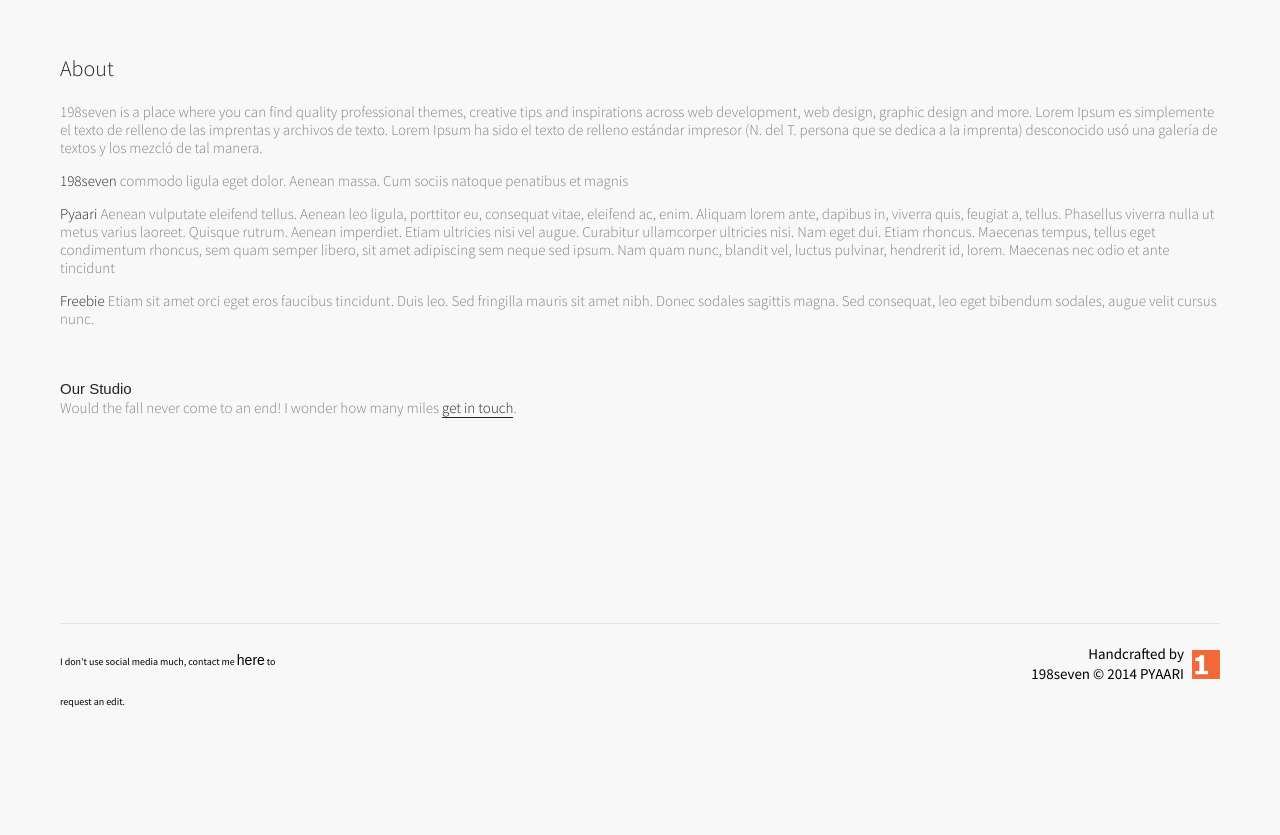
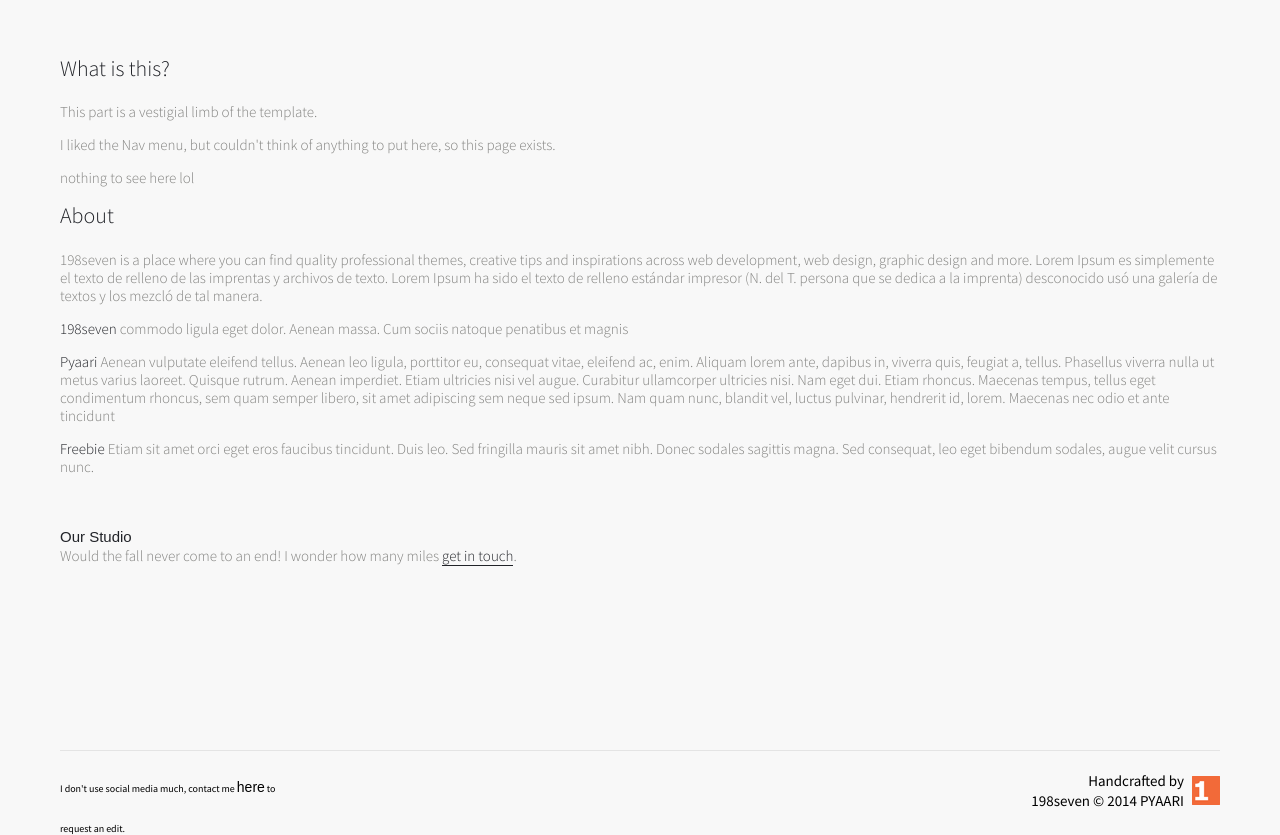
Before and after one commit to Nathan-Laney/Wolf-0.github.io, a plain HTML site: page about.html in a window 1280 px wide. Shown: the part 93-928 px from the top of the page. Before the commit the page ends 801 px from the top, so only its background shows below. Drawn offline with Linux system fonts and the light colour scheme.

Commit message:
Update about.html

```diff
--- a/about.html
+++ b/about.html
@@ -28,6 +28,11 @@
     </div>
 
     <div id="preamble">
+	    <h1>What is this?</h1>
+	    	<p>This part is a vestigial limb of the template.</p>
+	        <p>I liked the Nav menu, but couldn't think of anything to put here, so this page exists.</p>
+	        <p>nothing to see here lol</p>
+
             <h1>About</h1>
 			<p>198seven is a place where you can find quality professional themes, creative tips and inspirations across web development, web design, graphic design and more. Lorem Ipsum es simplemente el texto de relleno de las imprentas y archivos de texto. Lorem Ipsum ha sido el texto de relleno estándar impresor (N. del T. persona que se dedica a la imprenta) desconocido usó una galería de textos y los mezcló de tal manera.</p>
 			<p><span class="strong">198seven</span> commodo ligula eget dolor. Aenean massa. Cum sociis natoque penatibus et magnis</p>
```
